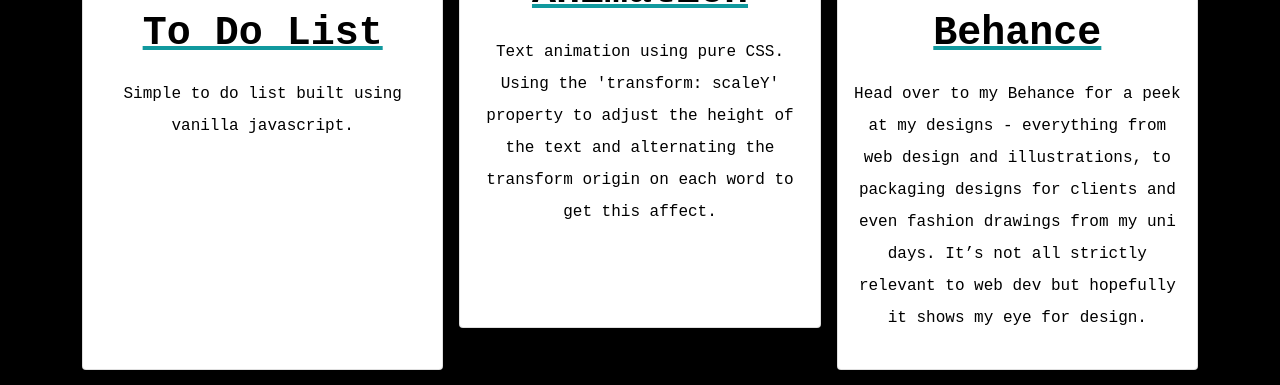
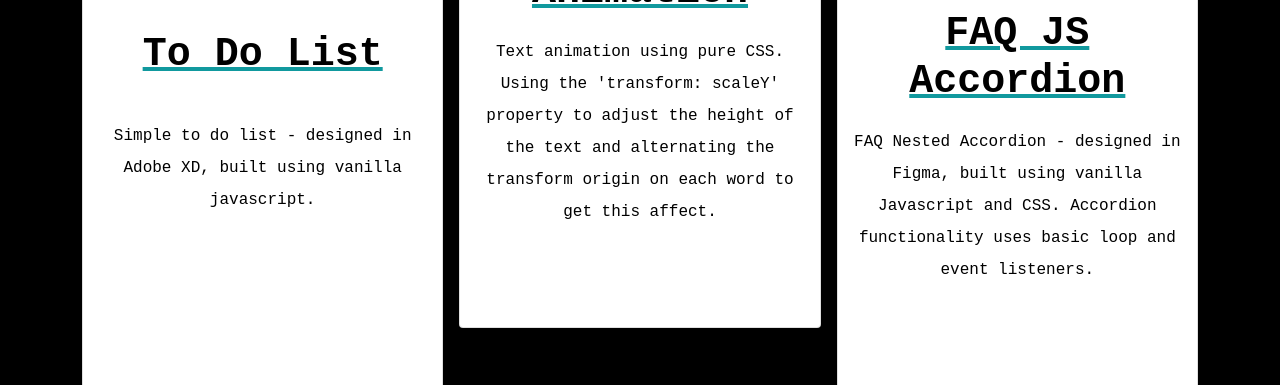
Before and after one commit to bizzy-coding/Junior_Dev, a plain HTML site: page projects.html in a window 1280 px wide. Shown: the part 674-1059 px from the top of the page. Drawn offline with nearby package versions, Linux system fonts and the light colour scheme.

Commit message:
Uodating latest projects

```diff
--- a/CSS/styles.css
+++ b/CSS/styles.css
@@ -254,6 +254,12 @@ p.card-text {
   margin-bottom: 20px;
 }
 
+h5.card-title {
+  min-height: 100px;
+  display: grid;
+  place-content: center;
+}
+
 .card-img-top {
     /* filter: url(filters.svg#grayscale); Firefox 3.5+ */
       filter: gray; /* IE5+ */
--- a/projects.html
+++ b/projects.html
@@ -42,7 +42,7 @@
 </a>
           <div class="card-body">
             <a href="https://bizzy-coding.github.io/Javascript-To-Do-App/"><h5 class="card-title">To Do List</h5></a>
-            <p class="card-text">Simple to do list built using vanilla javascript.
+            <p class="card-text">Simple to do list - designed in Adobe XD, built using vanilla javascript.
 
               </p>
           </div>
@@ -60,10 +60,10 @@
       </div>
       <div class="col-12 col-md-6 col-lg-4">
         <div class="card">
-          <a href="https://www.behance.net/laurabizzle" target="_blank"><img src="Images/girl.png" alt="FreeCodeCamp certification" class="card-img-top"></img></a>
+          <a href="https://codepen.io/Bizzy-Coding/full/abaoOzg" target="_blank"><img src="Images/FAQs.png" alt="FAQs" class="card-img-top"></img></a>
           <div class="card-body">
-            <a href="https://www.behance.net/laurabizzle" target="_blank"><h5 class="card-title">Behance</h5></a>
-            <p class="card-text">Head over to my Behance for a peek at my designs - everything from web design and illustrations, to packaging designs for clients and even fashion drawings from my uni days. It’s not all strictly relevant to web dev but hopefully it shows my eye for design.
+            <a href="https://codepen.io/Bizzy-Coding/full/abaoOzg" target="_blank"><h5 class="card-title">FAQ JS Accordion</h5></a>
+            <p class="card-text">FAQ Nested Accordion - designed in Figma, built using vanilla Javascript and CSS. Accordion functionality uses basic loop and event listeners.
 </p>
           </div>
         </div>
@@ -77,7 +77,7 @@
           <a href="https://bizzlebizzle.github.io/tindog/" target="_blank"><img src="Images/tin-dog.png" alt="TinDog Website" class="card-img-top">
 </a>
           <div class="card-body">
-            <a href="https://bizzlebizzle.github.io/tindog/"><h5 class="card-title">TinDog</h5></a>
+            <a href="https://bizzlebizzle.github.io/tindog/"><h5 class="card-title">TinDog Landing Page</h5></a>
             <p class="card-text">Looking to meet new and interesting dogs nearby? You need TinDog! The pooch of your dreams could be one swipe away. The TinDog site was a module in Angela Yu’s App Brewery font end developer course, on Udemy. This site is built with Bootstrap.
 
               </p>
@@ -98,7 +98,7 @@
         <div class="card">
           <a href="https://www.behance.net/laurabizzle" target="_blank"><img src="Images/girl.png" alt="FreeCodeCamp certification" class="card-img-top"></img></a>
           <div class="card-body">
-            <a href="https://www.behance.net/laurabizzle" target="_blank"><h5 class="card-title">Behance</h5></a>
+            <a href="https://www.behance.net/laurabizzle" target="_blank"><h5 class="card-title">Design Portfolio</h5></a>
             <p class="card-text">Head over to my Behance for a peek at my designs - everything from web design and illustrations, to packaging designs for clients and even fashion drawings from my uni days. It’s not all strictly relevant to web dev but hopefully it shows my eye for design.
 </p>
           </div>
```
Also changed, not shown: Images/FAQs.png (added), 2 other files.
